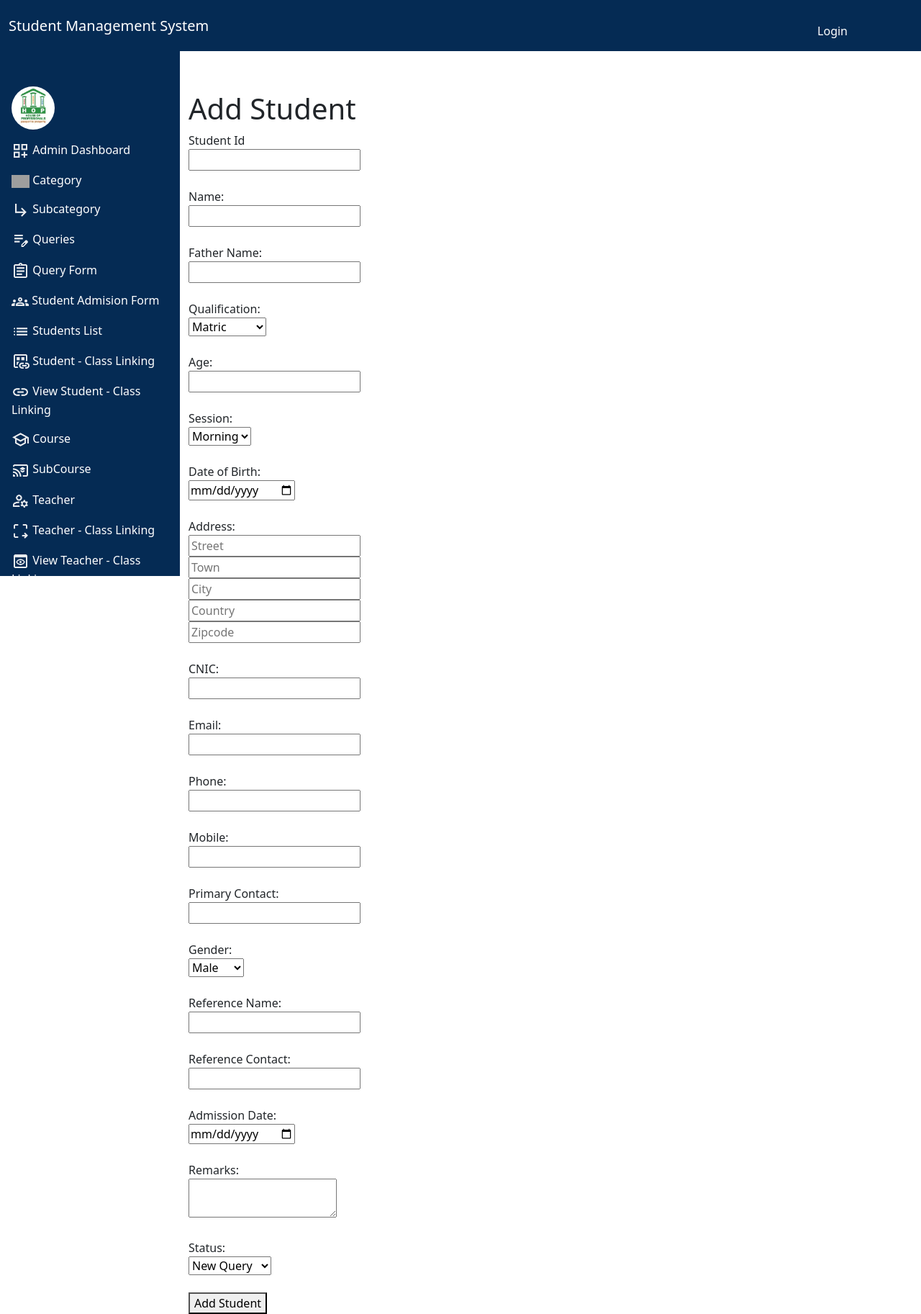
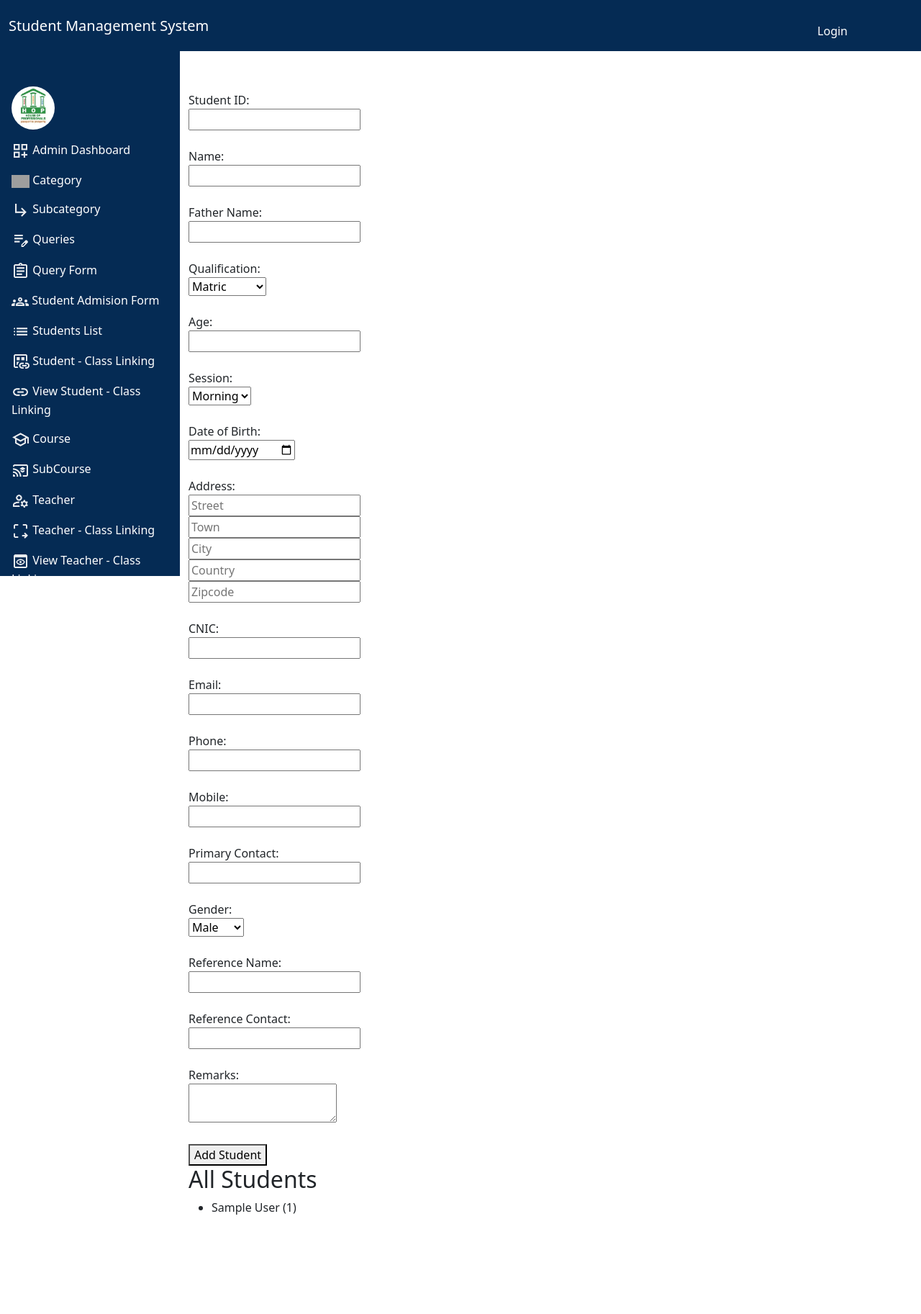
Before and after one commit to HROON157/Student-Management-System, a Flask app: page /students in a window 1280 px wide. Shown: the whole page at 72% size. After the commit the page ends 1687 px from the top, so only its background shows below. Run offline with Flask 3, Linux system fonts and the light colour scheme; tables that the repository leaves empty hold one stand-in row (values such as "Sample post"); parts of the project's set-up code (start-up, migrations or seed data) failed here and were passed over; grey boxes are pictures that could not be loaded.

Commit message:
Update students.html

```diff
--- a/templates/students.html
+++ b/templates/students.html
@@ -1,16 +1,11 @@
-
-
-
 {% extends "base.html" %}
 
- {% block title %}Add Student{% endblock %}
+{% block title %}Student Admission{% endblock %}
 
 {% block content %}
-     <h1>Add Student</h1>
-
-     <form method="POST" action="{{ url_for('students') }}">
-         <label for="student_id">Student Id</label><br>
-         <input type="text" id="student_id" name="student_id" required><br><br>
+    <form method="POST">
+        <label for="student_id">Student ID:</label><br>
+        <input type="text" id="student_id" name="student_id" maxlength="6" required><br><br>
 
         <label for="name">Name:</label><br>
         <input type="text" id="name" name="name" required><br><br>
@@ -71,17 +66,8 @@
         <label for="reference_contact">Reference Contact:</label><br>
         <input type="text" id="reference_contact" name="reference_contact"><br><br>
 
-         <label for="admission_date">Admission Date:</label><br>
-         <input type="date" id="admission_date" name="admission_date" required><br><br>
-
         <label for="remarks">Remarks:</label><br>
         <textarea id="remarks" name="remarks"></textarea><br><br>
-
-         <label for="status_id">Status:</label><br>
-         <select id="status_id" name="status_id" required>
-             <option value="1">New Query</option>
-             <option value="2">Followed Up</option>
-         </select><br><br>
 
         <button type="submit">Add Student</button>
     </form>
@@ -89,4 +75,11 @@
     {% if error %}
         <p style="color:red;">{{ error }}</p>
     {% endif %}
+
+    <h2>All Students</h2>
+    <ul>
+        {% for student in students %}
+            <li>{{ student.name }} ({{ student.student_id }})</li>
+        {% endfor %}
+    </ul>
 {% endblock %}
```
Lines whose indentation alone changed are shown as unchanged.
